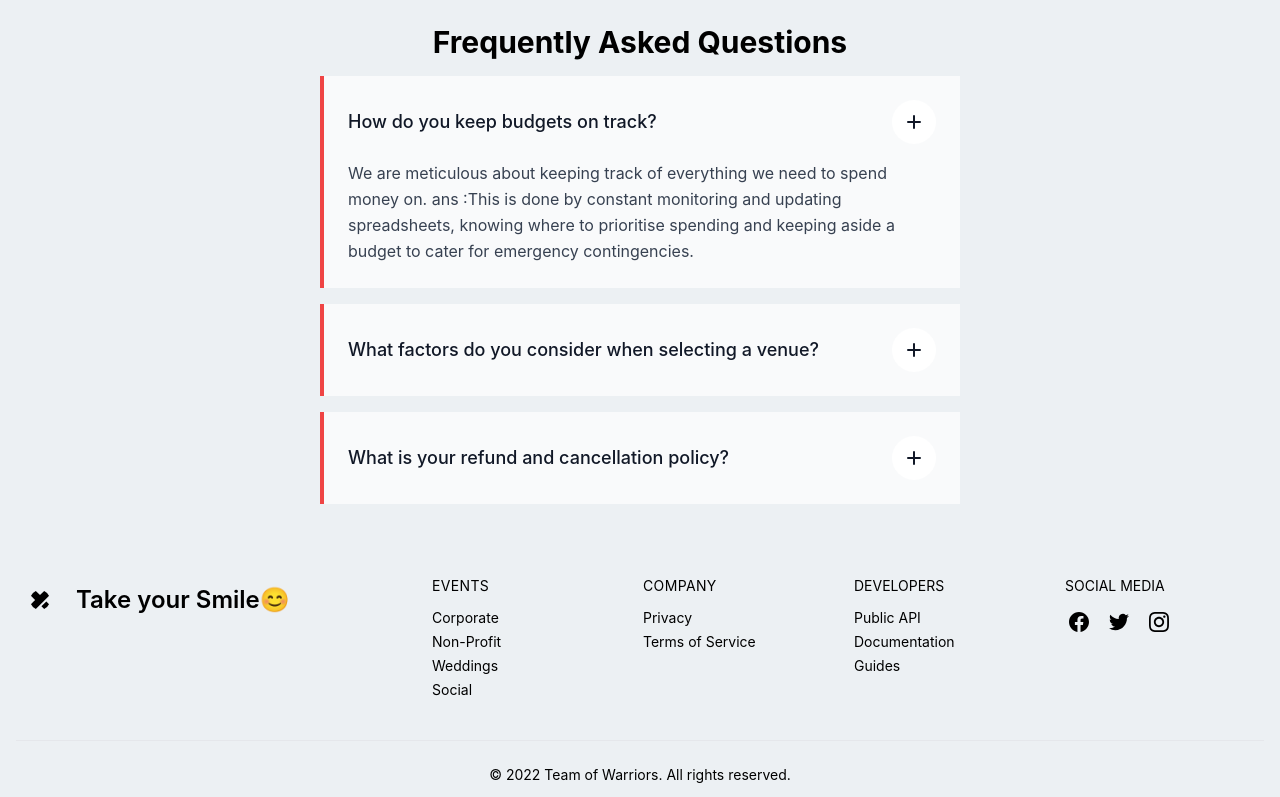
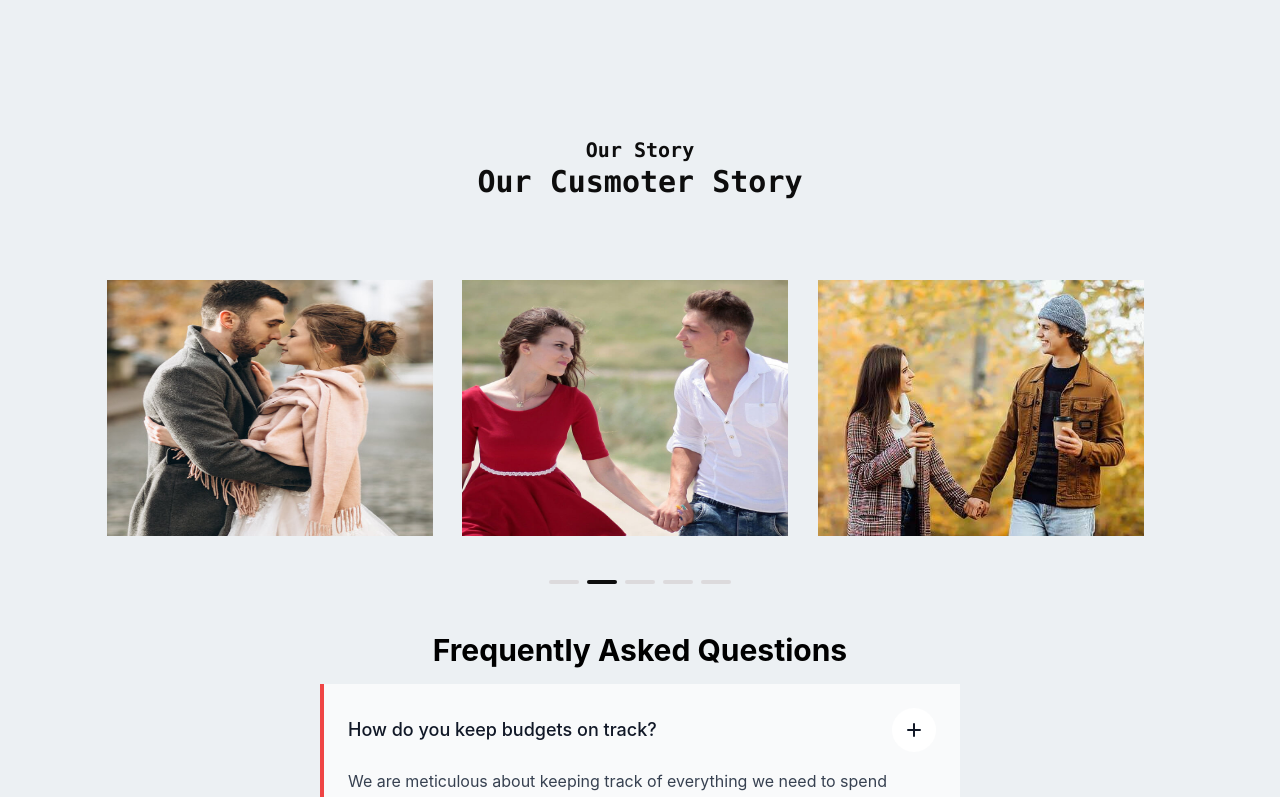
Before and after one commit to md-asif-iqbal/take-your-smile-client-side, a React (Create React App) app: page /home in a window 1280 px wide. Shown: the part 3209-4006 px from the top of the page. Built offline with nearby package versions, Linux system fonts and the light colour scheme.

Commit message:
latest changes

```diff
--- a/src/Pages/Home/Home/Home.tsx
+++ b/src/Pages/Home/Home/Home.tsx
@@ -1,4 +1,5 @@
 import React from 'react';
+import OurStory from '../../OurStory/OurStory';
 import RecentEvents from '../../RecentEvents/RecentEvents';
 import FAQ from '../FAQ/FAQ';
 import Gallery from '../Gallery/Gallery';
@@ -15,6 +16,7 @@ const Home = () => {
             <Reviews></Reviews>
             <Summery></Summery>
             <RecentEvents></RecentEvents>
+            <OurStory></OurStory>
             <FAQ />
         </div>
     );
```
